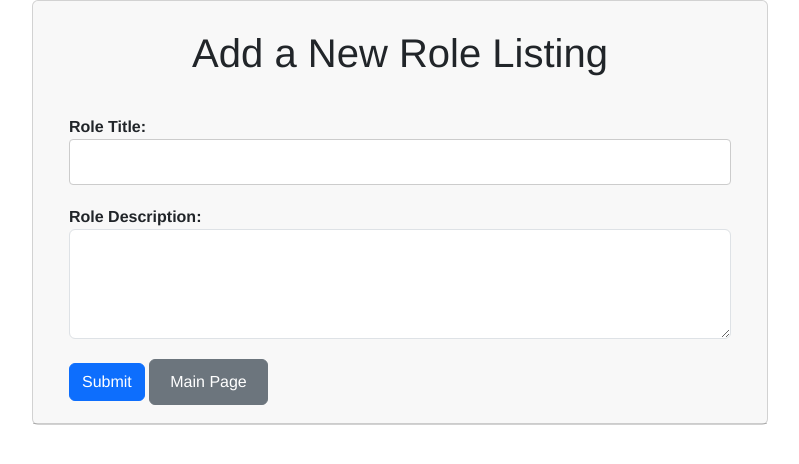
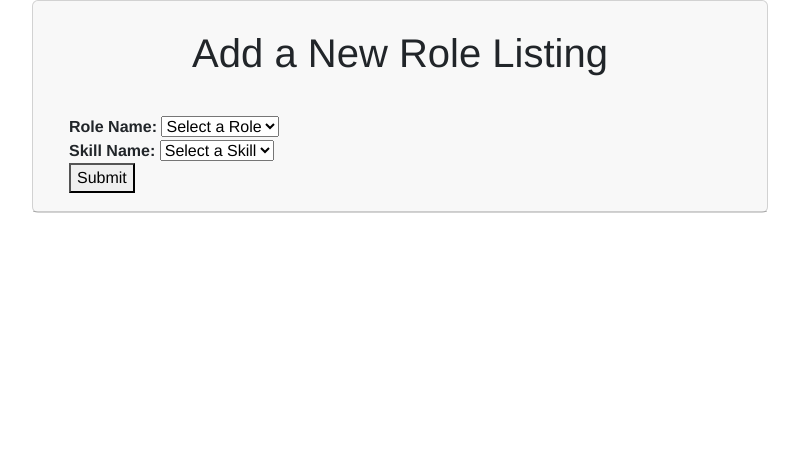
Before and after one commit to SPMG9T6/SBRPProject, a Flask app: template templates/add_role_listing.html in a window 1280 px wide. Shown: the top 464 px of the page, without its empty margins (240-1039 px from the left). Run offline with Flask 3, Linux system fonts and the light colour scheme; the template is opened without the code that fills it, so the values that code supplies are empty; data comes from the database, SQL or seed files in the repository; parts of the project's set-up code (start-up, migrations or seed data) failed here and were passed over.

Commit message:
add role listing

```diff
--- a/app.py
+++ b/app.py
@@ -4,6 +4,9 @@ from flask_cors import CORS
 import json
 
 app = Flask(__name__)
+app.static_folder = 'static'
+CORS(app)
+
 # app.config['SQLALCHEMY_DATABASE_URI'] = 'sqlite:///test.db'
 if __name__ == '__main__':
     app.config['SQLALCHEMY_DATABASE_URI'] = 'mysql+mysqlconnector://' + \
@@ -16,8 +19,6 @@ else:
 
 app.config['SQLALCHEMY_TRACK_MODIFICATIONS'] = False
 db = SQLAlchemy(app)
-
-CORS(app)
 
 app.app_context().push()
 
@@ -48,9 +49,7 @@ class Staff(db.Model):
 
 class Skill(db.Model):
     __tablename__ = 'skill'
-
-    sno = db.Column(db.Integer, primary_key=True)
-    skill_name = db.Column(db.String(50), nullable=False)
+    skill_name = db.Column(db.String(20), primary_key=True)
     skill_desc = db.Column(db.Text(), nullable=False)
 
     def __repr__(self) -> str:
@@ -59,19 +58,17 @@ class Skill(db.Model):
 class Staff_Skill(db.Model):
     __tablename__ = 'staff_skill'
 
-    sno = db.Column(db.Integer, primary_key=True)
     staff_id = db.Column(db.Integer, db.ForeignKey('staff.staff_id'),
-        nullable=False)
-    skill_name = db.Column(db.Integer, db.ForeignKey('skill.sno'),
-        nullable=False)
+        primary_key=True)
+    skill_name = db.Column(db.Integer, db.ForeignKey('skill.skill_name'),
+        primary_key=True)
 
     def __repr__(self) -> str:
         return f"{self.skill_name}"
 
 class Role(db.Model):
     __tablename__ = 'role'
-    sno = db.Column(db.Integer, primary_key=True)
-    role_name = db.Column(db.String(20), nullable=False)
+    role_name = db.Column(db.String(20), primary_key=True)
     role_desc = db.Column(db.Text(), nullable=False)
 
 
@@ -80,12 +77,10 @@ class Role(db.Model):
 
 class Role_Skill(db.Model):
     __tablename__ = 'role_skill'
-
-    sno = db.Column(db.Integer, primary_key=True)
-    role_name = db.Column(db.Integer, db.ForeignKey('role.sno'),
-        nullable=False)
-    skill_name = db.Column(db.Integer, db.ForeignKey('skill.sno'),
-        nullable=False)
+    role_name = db.Column(db.Integer, db.ForeignKey('role.role_name'),
+        primary_key=True)
+    skill_name = db.Column(db.Integer, db.ForeignKey('skill.skill_name'),
+        primary_key=True)
 
 
     def __repr__(self) -> str:
@@ -103,16 +98,6 @@ class Role_Applicants(db.Model):
 
     def __repr__(self) -> str:
         return f"{self.role}-{self.staff}"
-
-class Role_Listings(db.Model):
-    __tablename__ = 'role_listings'
-    role_name = db.Column(db.String(50), primary_key=True)
-    role_desc = db.Column(db.String(255))
-    skill_name = db.Column(db.String(50), primary_key=True)
-
-    def __repr__(self) -> str:
-        return f"RoleListings('{self.role_name}', '{self.role_desc}', '{self.skill_name}')"
-
 
 # create role
 
@@ -249,31 +234,49 @@ def applicant_skills_match(action):
                 return resp
 
 
-@app.route('/role_listings')
-def display_role_listings():
-    # Fetch role listings from the database
-    role_listings = Role_Listings.query.all()
-    return render_template('role_listings.html', role_listings=role_listings)
+# Route to add a new role listing
 
-# Route to add a new role listing
-@app.route('/add_role_listing', methods=['GET', 'POST'])
+@app.route('/add_role_listing/create', methods=['GET', 'POST'])
 def add_role_listing():
     if request.method == 'POST':
         role_name = request.form['role_name']
-        role_desc = request.form['role_desc']
         skill_name = request.form['skill_name']
 
         # Create a new role listing
-        role_listing = Role_Listings(role_name=role_name, role_desc=role_desc, skill_name=skill_name)
+        new_role_listing = Role_Skill(role_name=role_name, skill_name=skill_name)
 
         # Add the role listing to the database
-        db.session.add(role_listing)
+        db.session.add(new_role_listing)
         db.session.commit()
 
-        return redirect(url_for('display_role_listings'))
+        resp = {'response':'create successfully', 'role_name':role_name, 'skill_name':skill_name}
+        return render_template('response.html', resp=resp)
 
-    return render_template('add_role_listing.html')
+    # Fetch the list of skills and roles for the dropdowns
+    skills = Skill.query.all()
+    roles = Role.query.all()
 
+    return render_template('add_role_listing.html', skills=skills, roles=roles)
+
+@app.route('/get_skills', methods=['GET'])
+def get_skills():
+    # Fetch the list of skills from your database or another data source
+    skills = Skill.query.all()  # Assuming you have a Skill model
+
+    # Convert the skills to a format suitable for JSON response
+    skill_list = [{'skill_name': skill.skill_name, 'skill_desc': skill.skill_desc} for skill in skills]
+
+    return jsonify(skill_list)
+
+@app.route('/get_roles', methods=['GET'])
+def get_roles():
+    # Fetch the list of roles from your database or another data source
+    roles = Role.query.all()  # Assuming you have a Role model
+
+    # Convert the roles to a format suitable for JSON response
+    role_list = [{'role_name': role.role_name, 'role_desc': role.role_desc} for role in roles]
+
+    return jsonify(role_list)
 
 
 if __name__ == "__main__":
--- a/templates/add_role_listing.html
+++ b/templates/add_role_listing.html
@@ -109,23 +109,64 @@
                         <div class="card-header">
                             <h1>Add a New Role Listing</h1>
 
-                            <form id="addRoleForm" action="http://localhost:5000/role/creates" method="POST">
+                            <form id="addRoleForm" action="http://localhost:5000/add_role_listing/create" method="POST">
                                 <div class="form-group">
-                                    <label for="role_name">Role Title:</label>
-                                    <input type="text" class="form-control" id="role_name" name="role_name" required>
+                                    <label for="role_name">Role Name:</label>
+                                    <select name="role_name">
+                                        <option value="" disabled selected>Select a Role</option>
+                                    </select>
                                 </div>
                                 <div class="form-group">
-                                    <label for="role_desc">Role Description:</label>
-                                    <textarea class="form-control" id="role_desc" name="role_desc" rows="4" required></textarea>
+                                    <label for="skill_name">Skill Name:</label>
+                                    <select name="skill_name">
+                                        <option value="" disabled selected>Select a Skill</option>
+                                    </select>
                                 </div>
-                                <button type="submit" class="btn btn-primary">Submit</button>
-                                <a href="mainpage.html" class="btn btn-secondary" id="mainPageLink">Main Page</a>
+                                <button type="submit">Submit</button>
                             </form>
+
+                            <script>
+                                function populateRoles() {
+                                    fetch('http://localhost:5000/get_roles')
+                                        .then(response => response.json())
+                                        .then(data => {
+                                            const roleSelect = document.querySelector('select[name="role_name"]');
+                                            roleSelect.innerHTML = '<option value="" disabled selected>Select a Role</option>';
+                                            data.forEach(role => {
+                                                roleSelect.innerHTML += `<option value="${role.role_name}">${role.role_name}</option>`;
+                                            });
+                                        });
+                                }
+
+                                function populateSkills() {
+                                    fetch('http://localhost:5000/get_skills')
+                                        .then(response => response.json())
+                                        .then(data => {
+                                            const skillSelect = document.querySelector('select[name="skill_name"]');
+                                            skillSelect.innerHTML = '<option value="" disabled selected>Select a Skill</option>';
+                                            data.forEach(skill => {
+                                                skillSelect.innerHTML += `<option value="${skill.skill_name}">${skill.skill_name}</option>`;
+                                            });
+                                        });
+                                }
+
+                                // Call the populateRoles and populateSkills functions when the page loads
+                                window.onload = () => {
+                                    populateRoles();
+                                    populateSkills();
+                                };
+                            </script>
+
+
+
+
+
                         </div>
                     </div>
                 </div>
             </div>
         </div>
 
+
     </body>
     </html>
```
Also changed, not shown: static/styles.css (added, +52 -0 lines).
